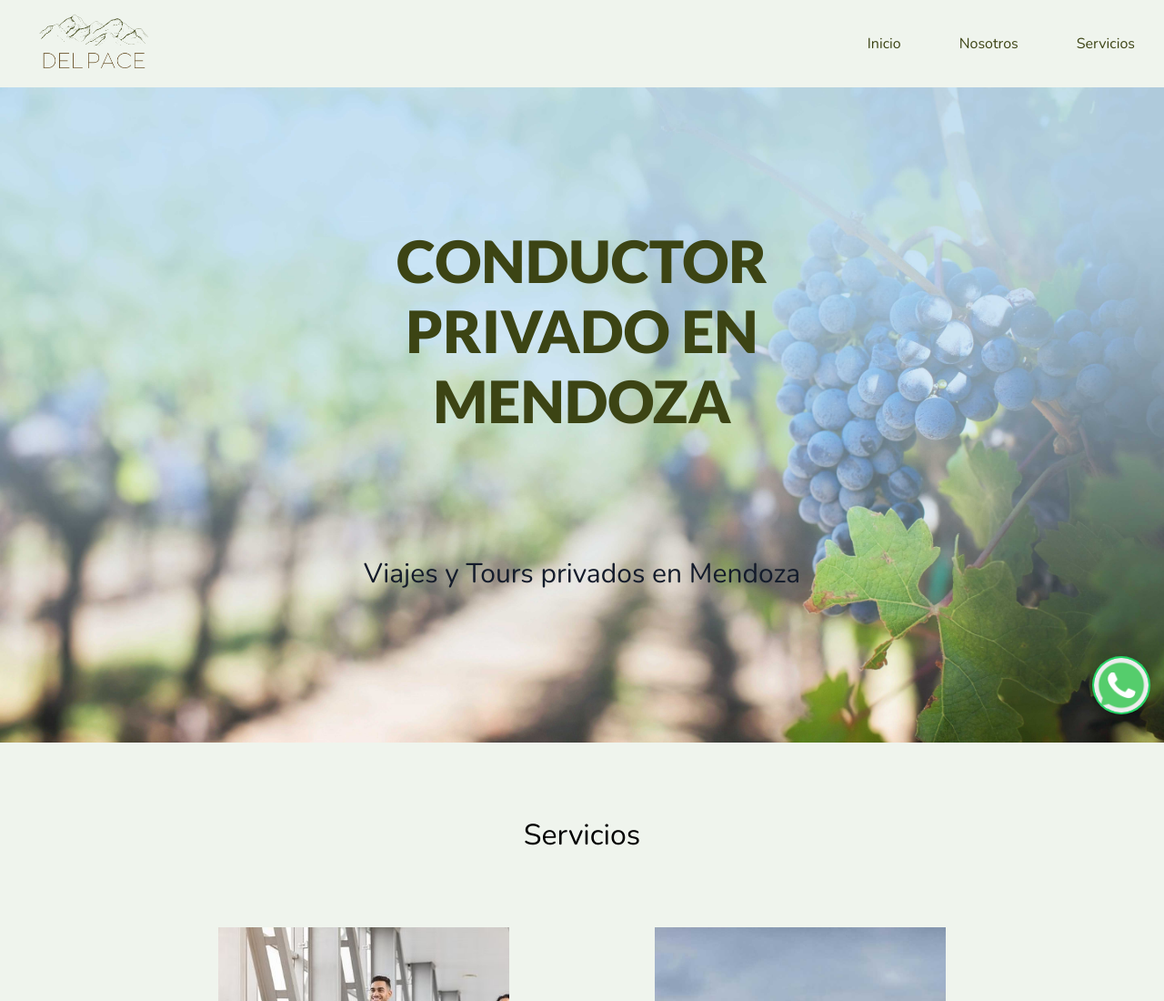
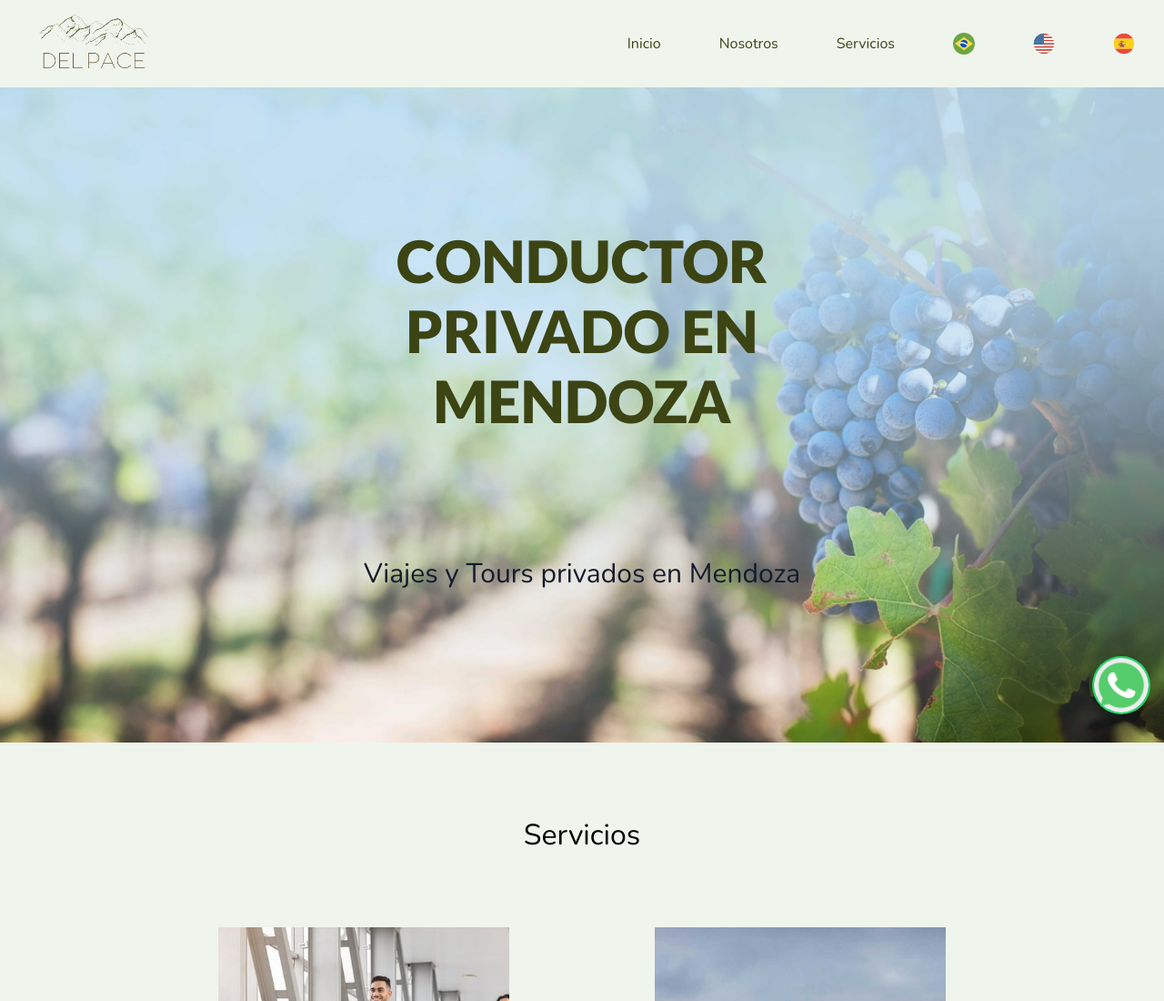
Before and after one commit to lucianoseguel/Del-Pace-trips, a plain HTML site: page index.html in a window 1280 px wide. Shown: the top 1100 px of the page at 91% size. Drawn offline with nearby package versions, Linux system fonts and the light colour scheme.

Commit message:
1.9 Country added

```diff
--- a/index.html
+++ b/index.html
@@ -13,16 +13,15 @@
         <a href="#"><img class="iconimg" src="images/DEL PACE/para el nav.png" alt="icon"></a>
         <nav>
 
-
-
-
             <a href="#" class="hov" >Inicio</a>
             <a href="#" class="hov">Nosotros</a>
             <a href="#" class="hov">Servicios</a>
+            <a href="#" class="hov"><img src="images/brazil.png" alt="Span"></a>
+            <a href="#" class="hov"><img src="images/usa.png" alt="Poruguese"></a>
+            <a href="#" class="hov"><img src="images/spain.png" alt="English"></a>
+
 
         </nav>
-
-
 
     </header>
     <main>
--- a/styles/styles.css
+++ b/styles/styles.css
@@ -112,6 +112,10 @@ nav a{
 
 }
 
+
+
+
+/*---------------------------------Principal----------------------*/
 
 section{
     background-color: var(--mint-cream);
@@ -327,7 +331,7 @@ footer a{
     }
     .descripiton_services{
         font-family: var(--primary_font--);
-        font-size: 2vh;
+        font-size: 3vh;
         text-align: center;
         margin: 1em;
     }
```
Also changed, not shown: images/brazil.png (added), images/spain.png (added), images/usa.png (added).
